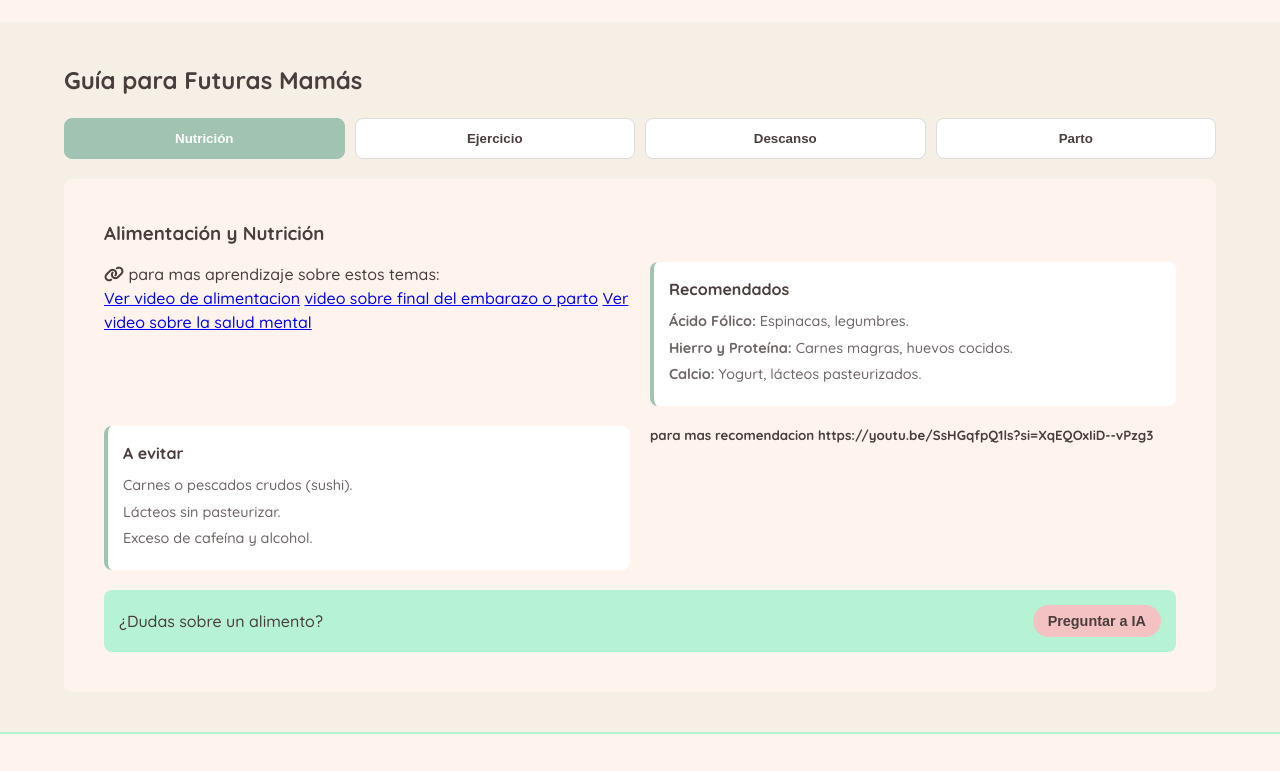
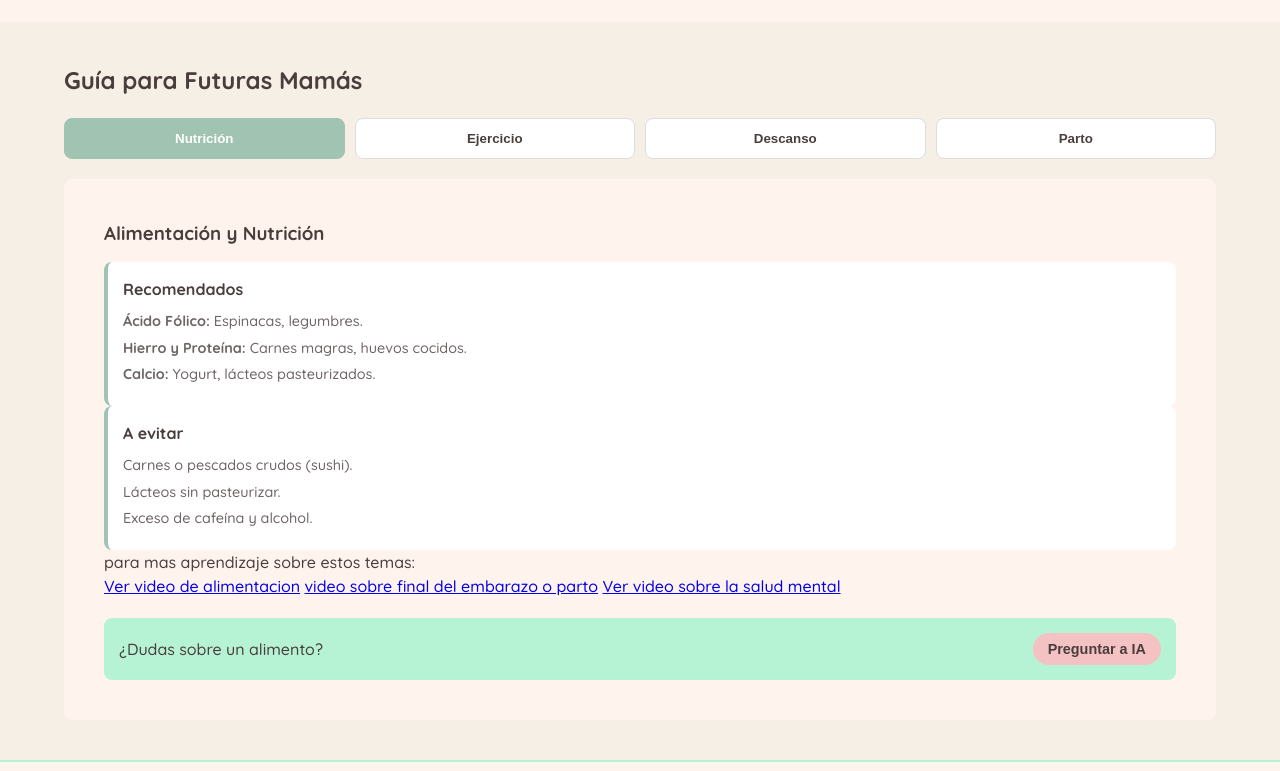
Before and after one commit to gutierrezvricardo2024-source/proyecto-mirwen, a plain HTML site: page index.html in a window 1280 px wide. Shown: the part 418-1189 px from the top of the page. Drawn offline with Linux system fonts and the light colour scheme.

Commit message:
Update index.html

```diff
--- a/index.html
+++ b/index.html
@@ -60,14 +60,7 @@
       <div class="caja-tema activo" id="tema1">
         <h3>Alimentación y Nutrición</h3>
         <div class="dos-columnas">
-          <!-- Cajita de enlaces recomendados -->
-        <div class="caja-links">
-          <span><i class="fa-solid fa-link"></i> para mas aprendizaje sobre estos temas:</span>
-          <div class="lista-links-guia">
-            <a href="https://youtu.be/SsHGqfpQ1ls?si=XqEQOxIiD--vPzg3" target="_blank" class="link-recurso">Ver video de alimentacion</a>
-            <a href="https://youtu.be/w-7FuIU7GTo?si=_FDoQZ_GCVVnDPKd" target="_blank" class="link-recurso">video sobre final del embarazo o parto</a>
-            <a href="https://youtu.be/PIyWufm66GQ?si=UrxjtjCQyzlZuGrl" target="_blank" class="link-recurso">Ver video sobre la salud mental</a>
-          </div>
+
         </div>
           <div class="tarjetita">
             <h4>Recomendados</h4>
@@ -85,7 +78,14 @@
               <li>Exceso de cafeína y alcohol.</li>
             </ul>
           </div>
-          <h5>para mas recomendacion https://youtu.be/SsHGqfpQ1ls?si=XqEQOxIiD--vPzg3 </h5>
+          <!-- Cajita de enlaces recomendados -->
+        <div class="caja-links">
+          <span> para mas aprendizaje sobre estos temas:</span>
+          <div class="lista-links-guia">
+            <a href="https://youtu.be/SsHGqfpQ1ls?si=XqEQOxIiD--vPzg3" target="_blank" class="link-recurso">Ver video de alimentacion</a>
+            <a href="https://youtu.be/w-7FuIU7GTo?si=_FDoQZ_GCVVnDPKd" target="_blank" class="link-recurso">video sobre final del embarazo o parto</a>
+            <a href="https://youtu.be/PIyWufm66GQ?si=UrxjtjCQyzlZuGrl" target="_blank" class="link-recurso">Ver video sobre la salud mental</a>
+          </div>
         </div>
         <div class="aviso-ia">
           <span>¿Dudas sobre un alimento?</span>
```
